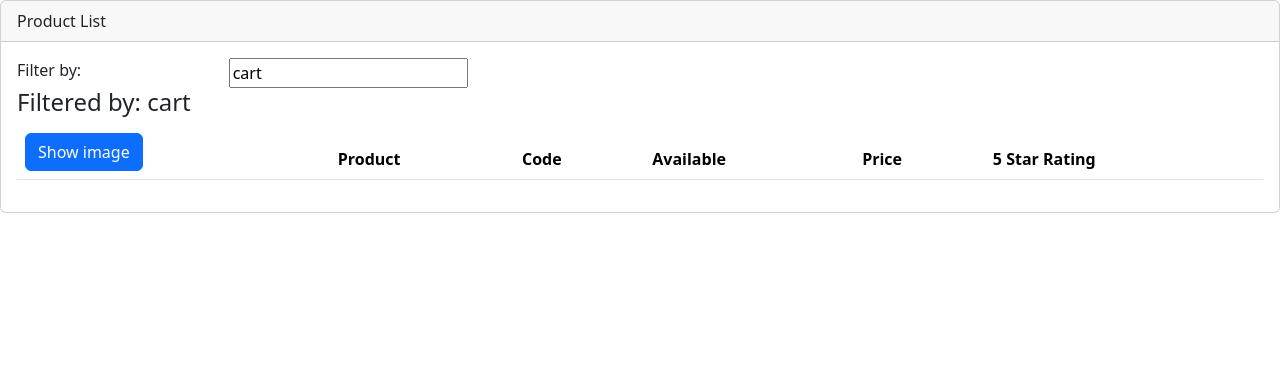
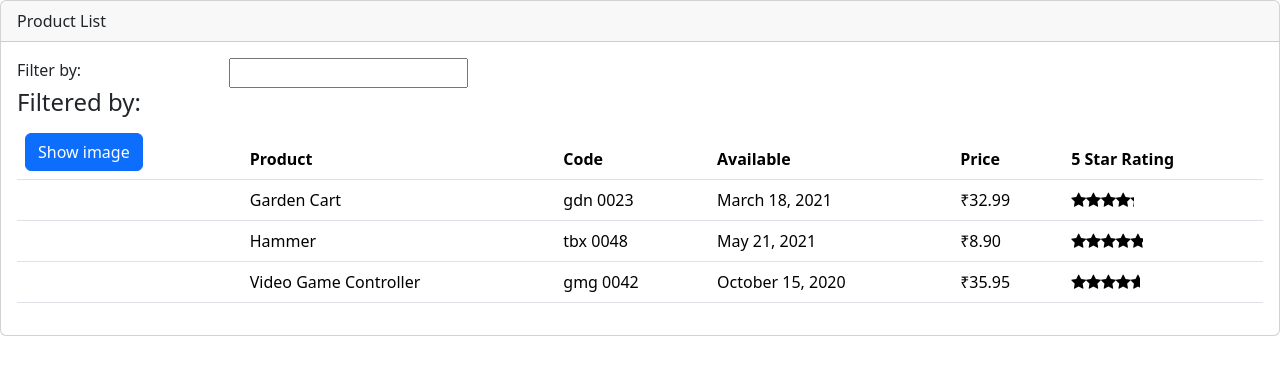
Before and after one commit to Umarfarooq88/Product_Lens, an Angular app: page / in a window 1280 px wide. Shown: the top 374 px of the page. Built offline with nearby package versions, Linux system fonts and the light colour scheme.

Commit message:
Dependency Injection(sent the products using  @injectable, ie wihtout hardcoding into produt list)

```diff
--- a/src/app/products/product-list.component.ts
+++ b/src/app/products/product-list.component.ts
@@ -1,5 +1,6 @@
 import { Component, OnInit } from "@angular/core";
 import { IProduct } from "./product";
+import { ProductService } from "./product.service";
 
 @Component({
   selector: 'pm-products',
@@ -25,35 +26,18 @@ export class ProductListComponent implements OnInit {
   }
 
   filteredProducts:IProduct[]=[];
-  products: IProduct[] = [
-    {
-      "productId": 2,
-      "productName": "Garden Cart",
-      "productCode": "GDN-0023",
-      "releaseDate": "March 18, 2021",
-      "description": "15 gallon capacity rolling garden cart",
-      "price": 32.99,
-      "starRating": 4.2,
-      "imageUrl": "assets/images/garden_cart.png"
-    },
-    {
-      "productId": 5,
-      "productName": "Hammer",
-      "productCode": "TBX-0048",
-      "releaseDate": "May 21, 2021",
-      "description": "Curved claw steel hammer",
-      "price": 8.9,
-      "starRating": 4.8,
-      "imageUrl": "assets/images/hammer.png"
-    }
-  ];
+  products: IProduct[] = [];
+
+
+  constructor(private productService:ProductService){}
 
   toggleImage():void{
     this.showImage= !this.showImage;
   }
 
   ngOnInit(): void {
-    this._listFilter="cart";
+    this.products=this.productService.getProducts();
+    this.filteredProducts=this.products;
   }
 
   onRatingClicked(message:string):void{
@@ -65,4 +49,6 @@ export class ProductListComponent implements OnInit {
     return this.products.filter((product:IProduct)=>
     product.productName.toLocaleLowerCase().includes(filterBy))
   }
+
+
 }
--- /dev/null
+++ b/src/app/products/product.service.ts
@@ -0,0 +1,45 @@
+import { Injectable } from "@angular/core";
+import { IProduct } from "./product";
+
+@Injectable({
+    providedIn:"root"
+})
+
+export class ProductService{
+
+
+    getProducts():IProduct[]{
+        return [
+            {
+                "productId": 2,
+                "productName": "Garden Cart",
+                "productCode": "GDN-0023",
+                "releaseDate": "March 18, 2021",
+                "description": "15 gallon capacity rolling garden cart",
+                "price": 32.99,
+                "starRating": 4.2,
+                "imageUrl": "assets/images/garden_cart.png"
+              },
+              {
+                "productId": 5,
+                "productName": "Hammer",
+                "productCode": "TBX-0048",
+                "releaseDate": "May 21, 2021",
+                "description": "Curved claw steel hammer",
+                "price": 8.9,
+                "starRating": 4.8,
+                "imageUrl": "assets/images/hammer.png"
+              },
+              {
+                "productId": 10,
+                "productName": "Video Game Controller",
+                "productCode": "GMG-0042",
+                "releaseDate": "October 15, 2020",
+                "description": "Standard two-button video game controller",
+                "price": 35.95,
+                "starRating": 4.6,
+                "imageUrl": "assets/images/xbox-controller.png"
+              }
+        ];
+    }
+}
```
